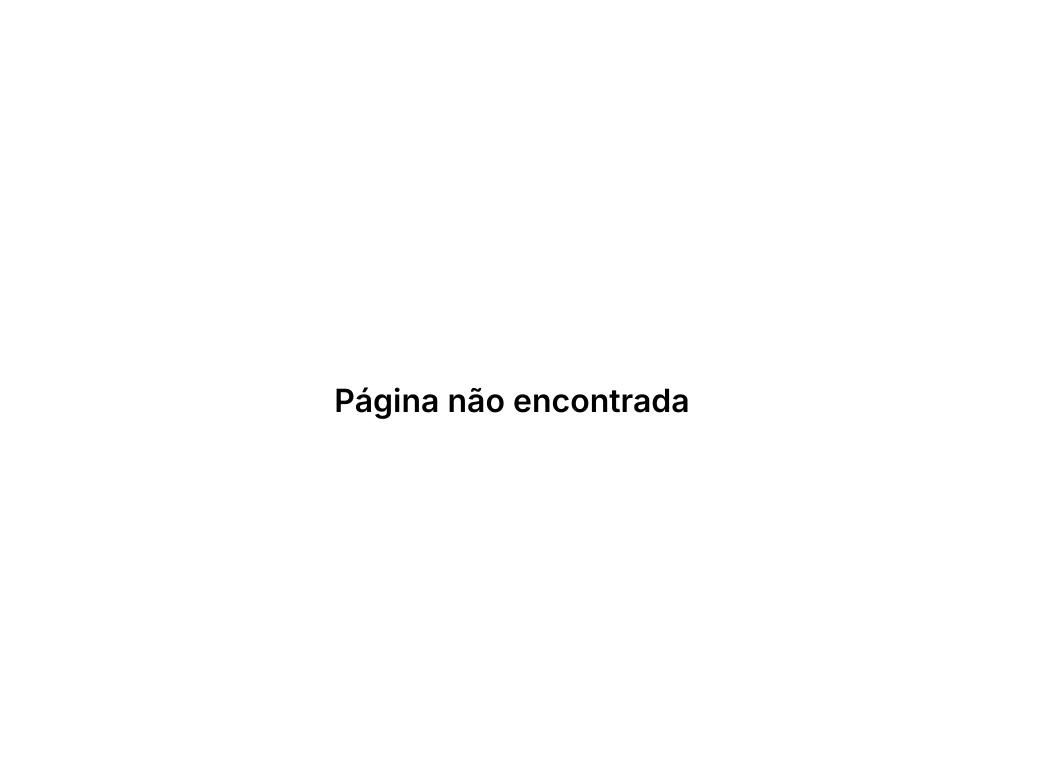
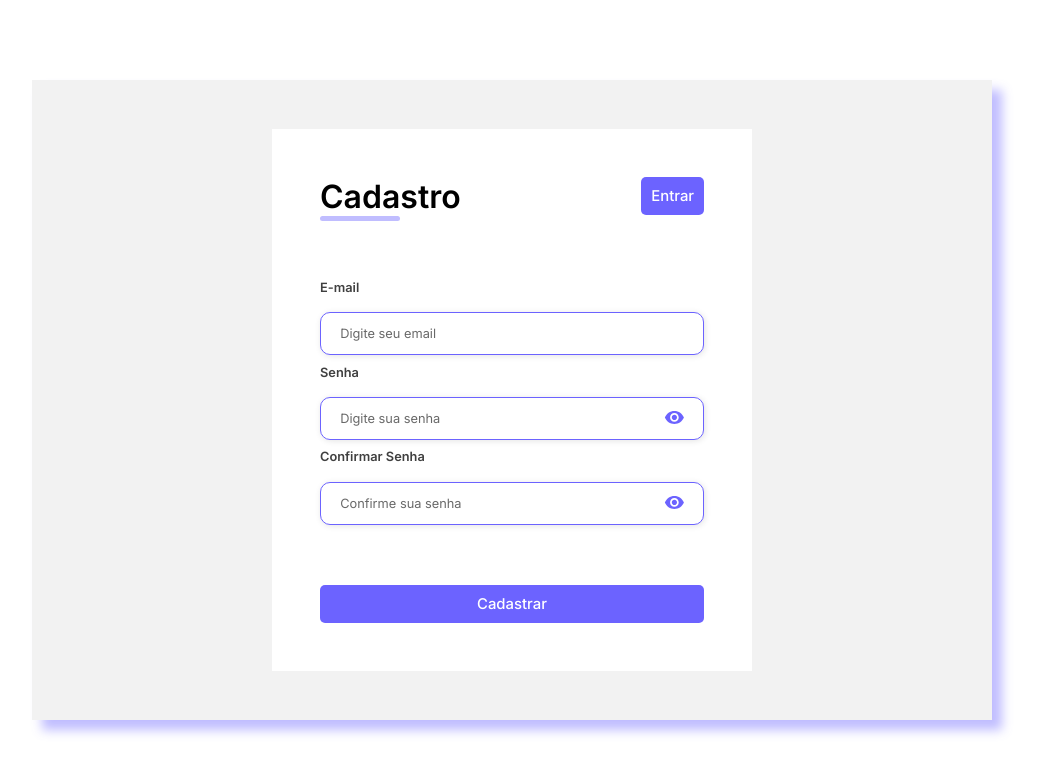
Before and after one commit to andreluizamorimdev/LabMedical_Projeto, a React (Vite) app: page /cadastro in a window 1280 px wide. Shown: the top 774 px of the page, without its empty margins (128-1166 px from the left). Built offline with nearby package versions, Linux system fonts and the light colour scheme.

Commit message:
Criado form CadastroUsuario e inserindo na page

```diff
--- a/src/App.tsx
+++ b/src/App.tsx
@@ -3,6 +3,7 @@ import { useEffect } from "react";
 import HomePage from "./pages/Home/Home.page";
 import LoginPage from "./pages/Login/Login.page";
 import { SetUsuarioPadrao } from "./utils/SetUsuarioPadrao";
+import CadastroPage from "./pages/Cadastro/Cadastro.page";
 
 function App() {
 
@@ -15,6 +16,7 @@ function App() {
       <Routes>
         <Route path="/home" element={<HomePage />} />
         <Route path="/" element={<LoginPage />} />
+        <Route path="/cadastro" element={<CadastroPage />} />
         <Route path="*" element={<h1>Página não encontrada</h1>} />
       </Routes>
     </Router>
--- /dev/null
+++ b/src/components/Form/Cadastro/Cadastro.form.component.tsx
@@ -0,0 +1,70 @@
+/* eslint-disable @typescript-eslint/no-misused-promises */
+import { SubmitHandler, useForm } from "react-hook-form";
+import InputComponent from "../../Input/Input.component";
+import * as Styted from "./Cadastro.style";
+import { IFormCadastro } from "./IFormCadastro";
+
+const CadastroFormComponent = () => {
+
+    const {
+        register,
+        handleSubmit,
+        formState: { errors },
+        watch,
+        reset
+    } = useForm<IFormCadastro>();
+
+    const onSubmit: SubmitHandler<IFormCadastro> = (data) => {
+        /* const { email, password, confirmPassword } = data; */
+
+
+
+    }
+
+    return (
+        <Styted.FormCadastro onSubmit={handleSubmit(onSubmit)}>
+            <Styted.FormHeader>
+                <h1>Cadastro</h1>
+                <div>
+                    <Styted.Button $active type="button">Entrar</Styted.Button>
+                </div>
+            </Styted.FormHeader>
+
+            <Styted.InputBox>
+                <InputComponent
+                    id="email"
+                    type="email"
+                    placeholder="Digite seu email"
+                    label="E-mail"
+                    register={{...register('email', {required: true, validate: {matchPath: (v:string) => /^\w+([.-]?\w+)*@\w+([.-]?\w+)*(\.\w{2,3})+$/.test(v)} })}}
+                    error={errors.email}
+                />
+                <InputComponent
+                    id="password"
+                    type="password"
+                    placeholder="Digite sua senha"
+                    label="Senha"
+                    register={{...register('password', {required: true, minLength:8})}}
+                    error={errors.password}
+                />
+                <InputComponent
+                    id="confirmPassword"
+                    type="password"
+                    placeholder="Confirme sua senha"
+                    label="Confirmar Senha"
+                    register={{...register('confirmPassword', {required: true, minLength:8, validate: (value: string) => {
+                        if(value !== watch('password')) {
+                            return "As senhas não coincidem";
+                        }
+                    }})}}
+                    error={errors.confirmPassword}
+                />
+            </Styted.InputBox>
+
+            <Styted.Button type="submit" $active={ !errors.email && !errors.password }  disabled={ !!errors.email || !!errors.password }>Cadastrar</Styted.Button>
+
+        </Styted.FormCadastro>
+    );
+}
+
+export default CadastroFormComponent;
--- /dev/null
+++ b/src/components/Form/Cadastro/Cadastro.style.tsx
@@ -0,0 +1,12 @@
+import styled from 'styled-components';
+import * as Styled from '../Login/Login.style';
+
+export const FormCadastro = styled(Styled.Form) `
+
+`;
+
+export const FormHeader = styled(Styled.FormHeader) ``;
+
+export const InputBox = styled(Styled.InputBox) ``;
+
+export const Button = styled(Styled.Button) ``;
--- /dev/null
+++ b/src/components/Form/Cadastro/IFormCadastro.ts
@@ -0,0 +1,5 @@
+export interface IFormCadastro {
+    email: string;
+    password: string;
+    confirmPassword: string;
+}
--- a/src/pages/Cadastro/Cadastro.page.tsx
+++ b/src/pages/Cadastro/Cadastro.page.tsx
@@ -1,8 +1,15 @@
+import CadastroFormComponent from "../../components/Form/Cadastro/Cadastro.form.component";
+import image_cadastro from "../../assets/images/undraw_doctors_cadastro.svg";
+import * as Styled from './Cadastro.style';
+
 const CadastroPage = () => {
     return (
-        <>
-            <p>Cadastro Page is render</p>
-        </>
+        <Styled.CadastroCard>
+            <Styled.CadastroImageBox>
+                <img className="image" src={image_cadastro} alt="Dois médicos, um com as mãos no bolso e ao lado de um vaso de plantas, e uma anotando dados numa ficha e um coração no meio dos dois simbolizando o amor a medicina" />
+            </Styled.CadastroImageBox>
+            <CadastroFormComponent />
+        </Styled.CadastroCard>
     );
 }
 
--- a/src/pages/Cadastro/Cadastro.style.tsx
+++ b/src/pages/Cadastro/Cadastro.style.tsx
@@ -0,0 +1,13 @@
+import styled from 'styled-components';
+import { LoginCard, ImageBox } from '../Login/Login.style';
+
+
+export const CadastroCard = styled(LoginCard) `
+
+`;
+
+export const CadastroImageBox = styled(ImageBox) `
+    img {
+        width: 30rem;
+    }
+`;
```
Also changed, not shown: src/assets/images/undraw_doctors_cadastro.svg (added).
